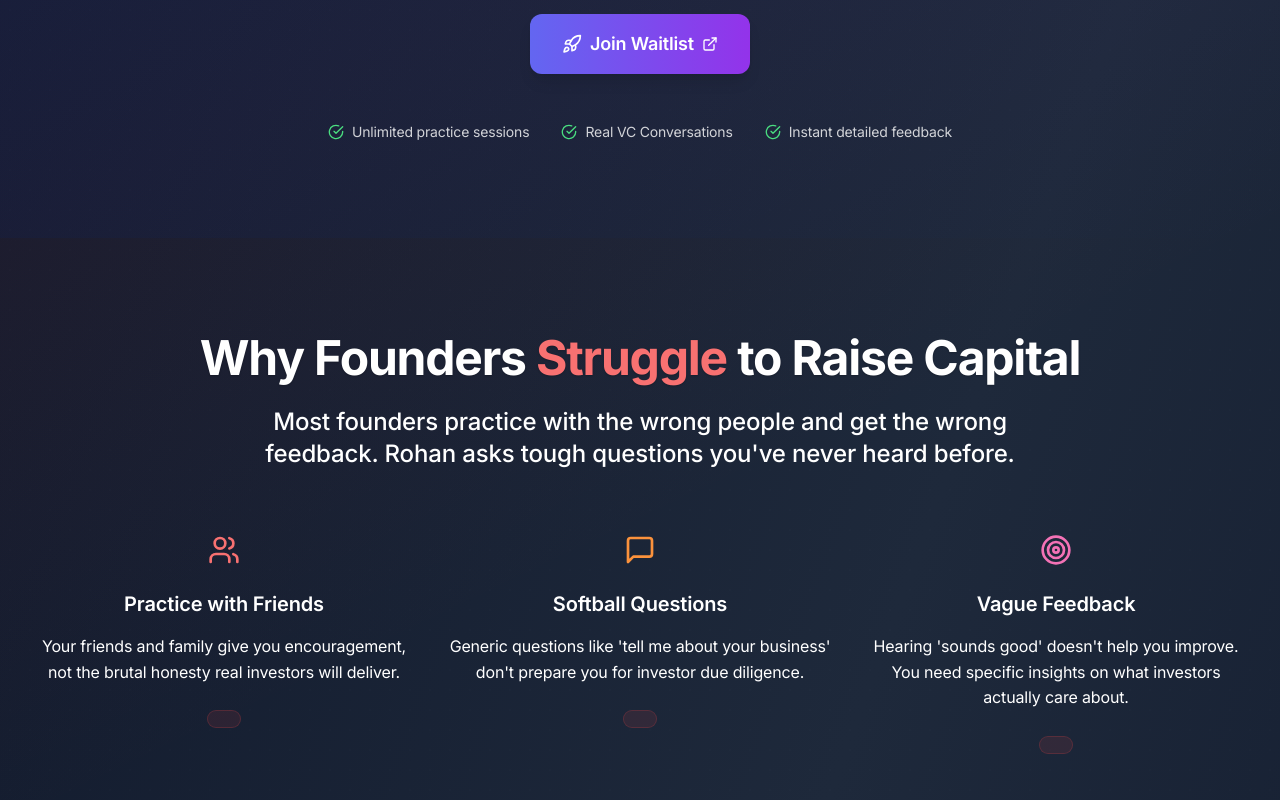
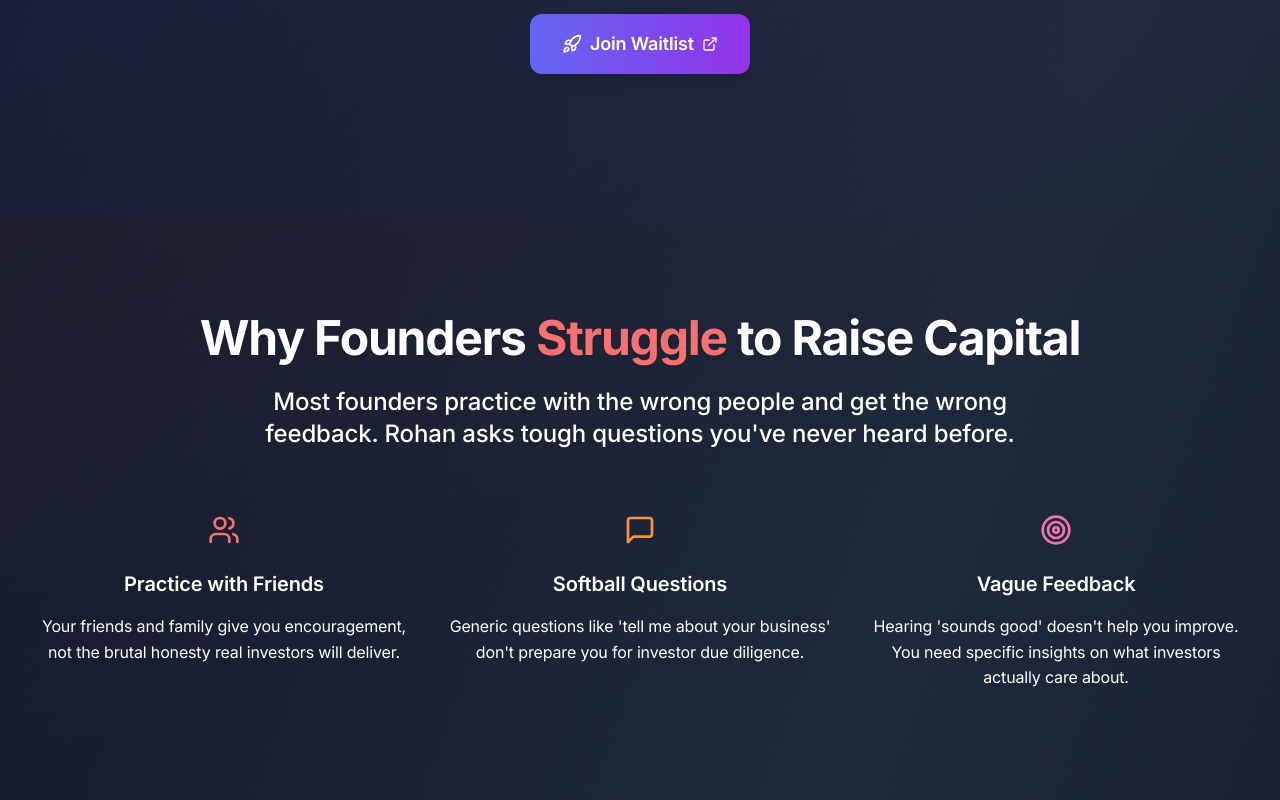
Before and after one commit to rohanvyas01/agentvc01, a React (Vite) app: page / in a window 1280 px wide. Shown: the part 420-1220 px from the top of the page. Built offline with nearby package versions, Linux system fonts and the light colour scheme.

Commit message:
Remove social proof checkmarks from hero section

```diff
--- a/src/pages/LandingPage.tsx
+++ b/src/pages/LandingPage.tsx
@@ -115,27 +115,6 @@ const LandingPage: React.FC = () => {
                 </div>
               </motion.button>
             </motion.div>
-
-            {/* Social Proof */}
-            <motion.div
-              initial={{ opacity: 0, y: 20 }}
-              animate={{ opacity: 1, y: 0 }}
-              transition={{ delay: 0.8, duration: 0.8 }}
-              className="flex items-center justify-center gap-8 text-sm text-white/80"
-            >
-              <div className="flex items-center gap-2">
-                <CheckCircle className="w-4 h-4 text-green-400" />
-                <span>Unlimited practice sessions</span>
-              </div>
-              <div className="flex items-center gap-2">
-                <CheckCircle className="w-4 h-4 text-green-400" />
-                <span>Real VC Conversations</span>
-              </div>
-              <div className="flex items-center gap-2">
-                <CheckCircle className="w-4 h-4 text-green-400" />
-                <span>Instant detailed feedback</span>
-              </div>
-            </motion.div>
           </motion.div>
         </div>
       </section>
@@ -200,12 +179,6 @@ const LandingPage: React.FC = () => {
                 </motion.div>
                 <h3 className="text-xl font-semibold text-white mb-4">{item.title}</h3>
                 <p className="text-white mb-4">{item.description}</p>
-                <motion.div
-                  className="inline-flex items-center gap-2 bg-red-500/10 border border-red-500/20 rounded-full px-4 py-2"
-                  whileHover={{ scale: 1.05 }}
-                >
-                  <span className="text-sm text-red-300 font-medium">{item.stat}</span>
-                </motion.div>
               </motion.div>
             ))}
           </div>
```
